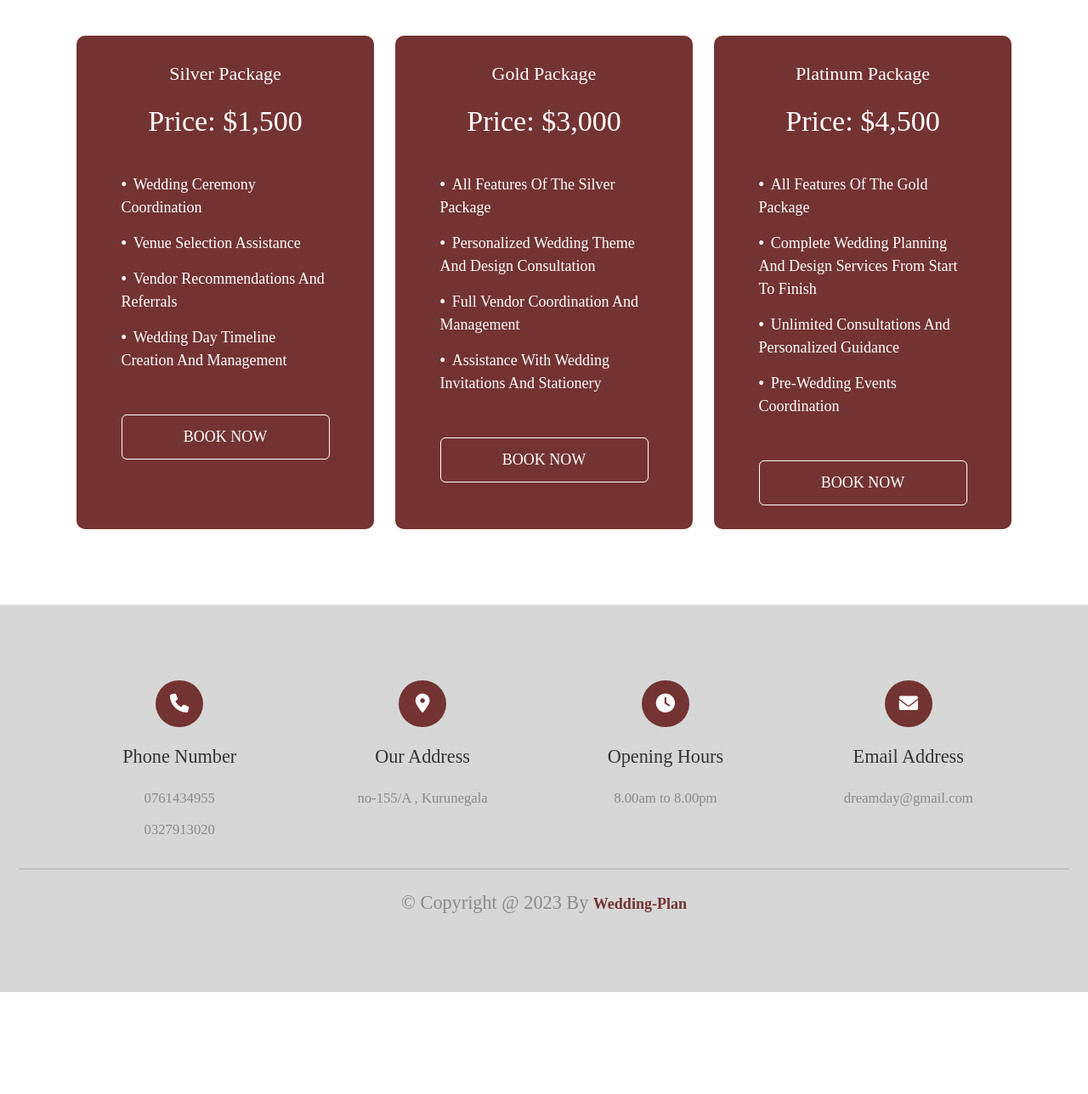
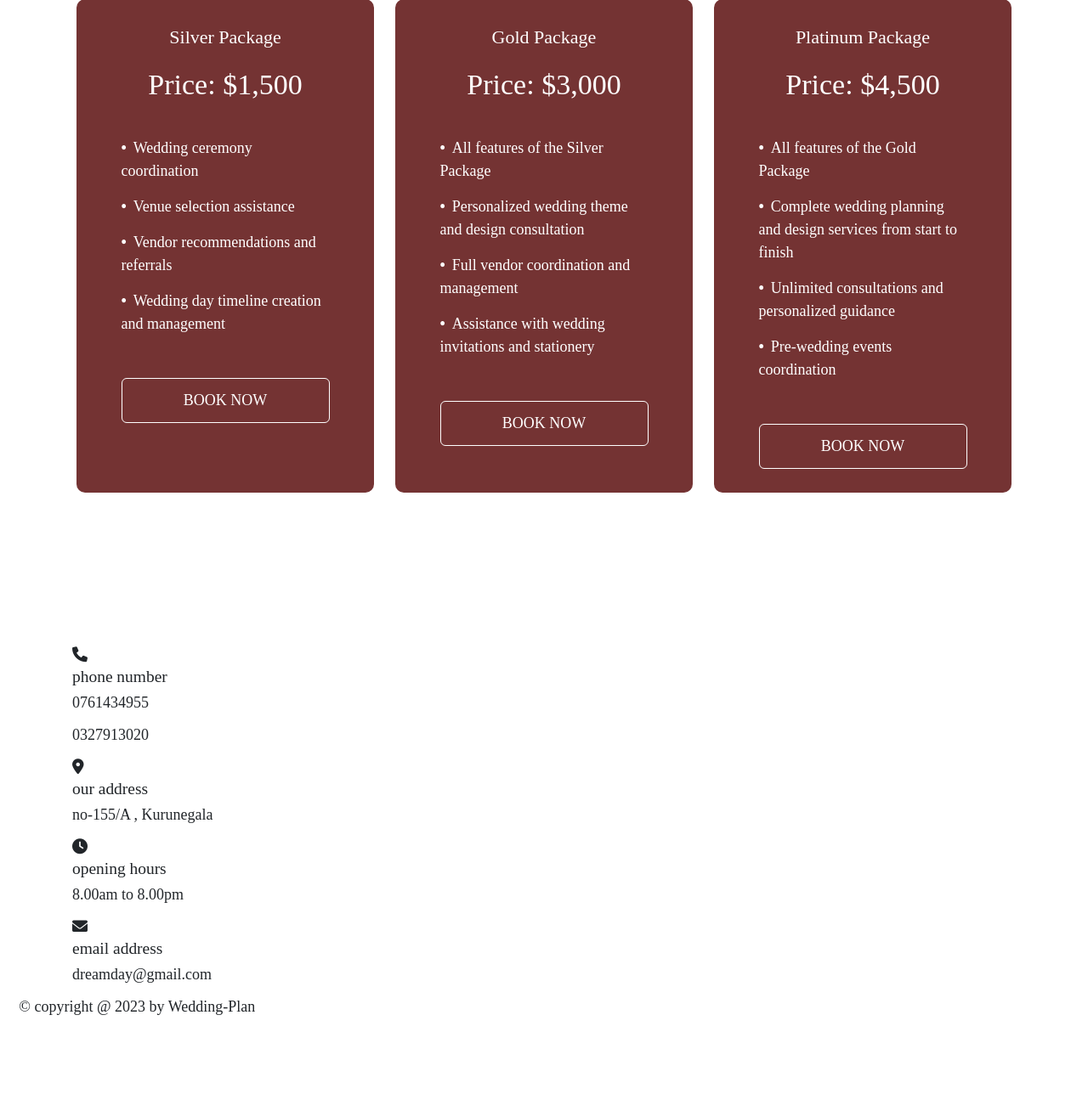
Before and after one commit to munazzahammf/wedding-plan, a PHP site: page / in a window 1280 px wide. Shown: the part 2847-4135 px from the top of the page at 85% size. Before the commit the page ends 4015 px from the top, so only its background shows below. Run offline with PHP 8.4, Linux system fonts and the light colour scheme; some web fonts are replaced.

Commit message:
text first letter auto capitalization removed.

```diff
--- a/assets/css/style.css
+++ b/assets/css/style.css
@@ -18,7 +18,6 @@
   outline: none;
   border: none;
   text-decoration: none !important;
-  text-transform: capitalize;
 }
 
 *::-webkit-scrollbar {
@@ -49,6 +48,11 @@ section {
 
 nav.navbar-down {
   background-color: white;
+}
+
+nav .bi-person-circle {
+  font-size: 2.5rem;
+  color: var(--orange);
 }
 
 .heading {
@@ -217,21 +221,21 @@ nav ul li a {
 /* about end */
 
 /* footer start */
-.footer {
+footer {
   background: rgb(215, 215, 215);
 }
 
-.footer .box-container {
+footer .box-container {
   display: grid;
   grid-template-columns: repeat(auto-fit, minmax(20rem, 1fr));
   gap: 3rem;
 }
 
-.footer .box-container .box {
+footer .box-container .box {
   text-align: center;
 }
 
-.footer .box-container .box i {
+footer .box-container .box i {
   height: 5rem;
   width: 5rem;
   border-radius: 50%;
@@ -241,19 +245,19 @@ nav ul li a {
   color: var(--white);
 }
 
-.footer .box-container .box h3 {
+footer .box-container .box h3 {
   font-size: 2rem;
   margin: 2rem 0;
   color: var(--black);
 }
 
-.footer .box-container .box p {
+footer .box-container .box p {
   font-size: 1.5rem;
   color: var(--light-color);
   text-transform: none;
 }
 
-.footer .credit {
+footer .credit {
   text-align: center;
   border-top: var(--border);
   padding-top: 2rem;
@@ -262,7 +266,7 @@ nav ul li a {
   color: var(--light-color);
 }
 
-.footer .credit span {
+footer .credit span {
   color: var(--orange);
   font-weight: bold;
 }
```
